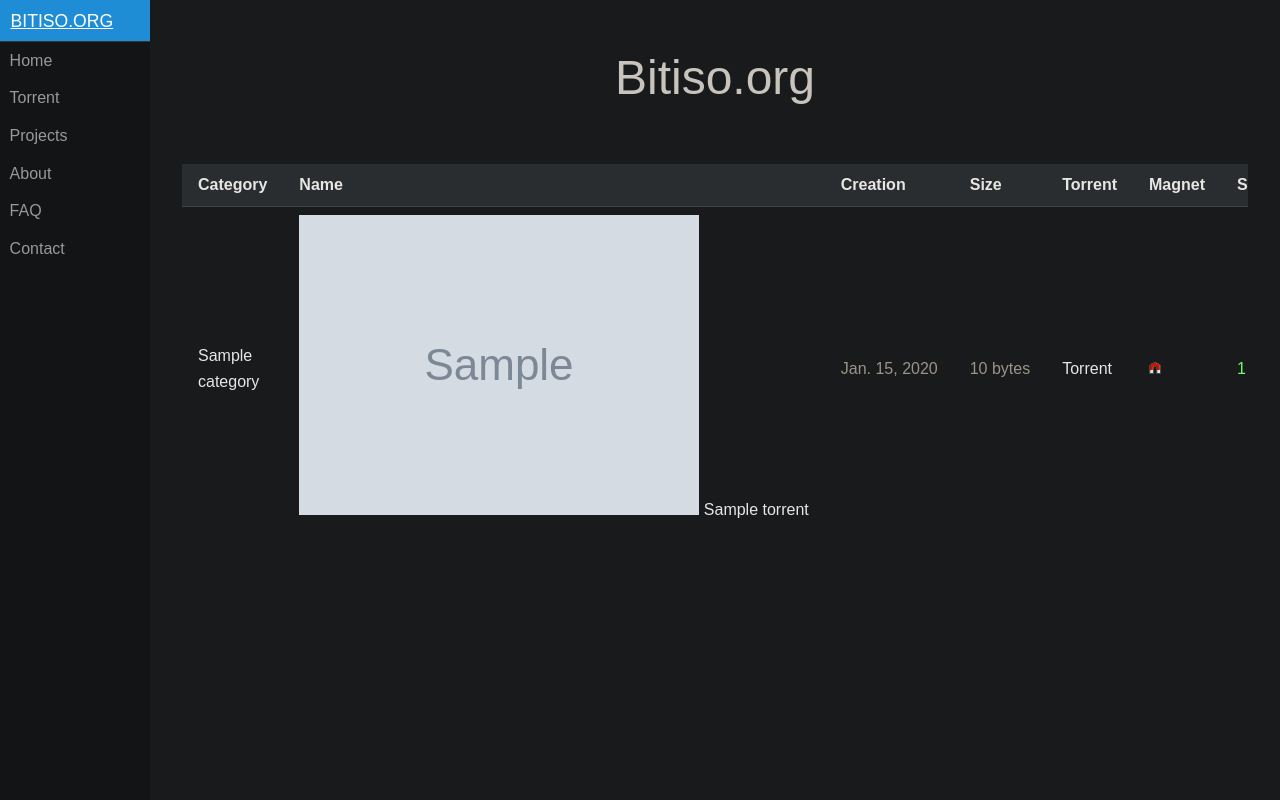
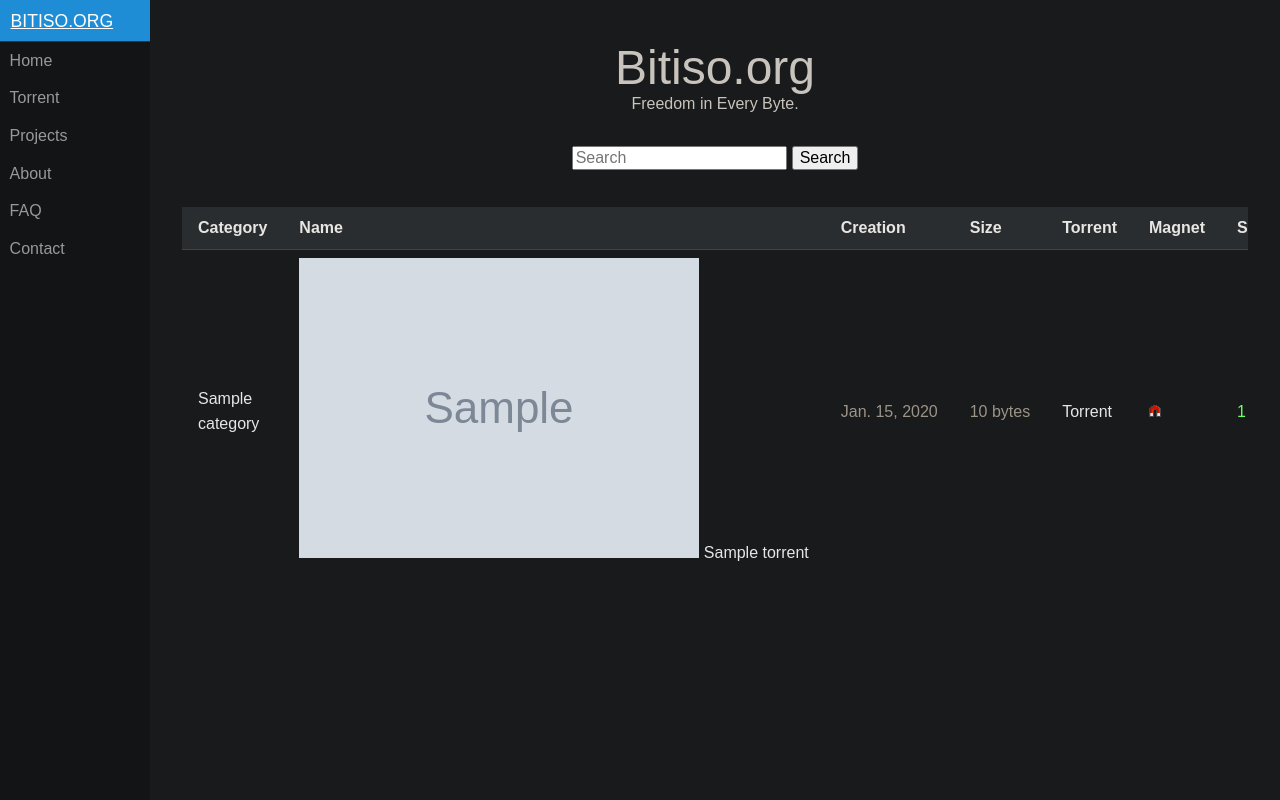
Before and after one commit to pandamasta/bitiso-django, a Django app: page / in a window 1280 px wide. Run offline with Django 3.2, Linux system fonts and the light colour scheme; tables that the repository leaves empty hold one stand-in row (values such as "Sample post"); grey boxes marked "Sample" are stand-in pictures; some libraries are stand-ins or nearby versions.

Commit message:
Add search bar

```diff
--- /dev/null
+++ b/torrent/forms.py
@@ -0,0 +1,4 @@
+from django import forms
+
+class SearchForm(forms.Form):
+    query = forms.CharField(label="Search", max_length=100)
--- a/torrent/models.py
+++ b/torrent/models.py
@@ -2,6 +2,7 @@
 from django.conf import settings
 from django.utils.translation import gettext_lazy as _
 from PIL import Image as PILImage
+from django.utils.text import slugify
 import os
 
 class Category(models.Model):
@@ -18,11 +19,29 @@
 
     id = models.AutoField(primary_key=True)
     name = models.CharField(_(u'Name'), max_length=64, null=False)
+    # slug = models.SlugField(unique=False, blank=True)
+    slug = models.SlugField(blank=True, null=True)
+
     category_parent_id = models.ForeignKey('self', verbose_name=_(u'Parent category'), blank=True, null=True,
                                            on_delete=models.PROTECT)
     creation = models.DateTimeField(auto_now_add=True, null=False)
     deletion = models.DateTimeField(_(u'Delete?'), blank=True, null=True)
 
+    def _generate_unique_slug(self):
+        value = self.name
+        slug_candidate = slugify(value)
+        unique_slug = slug_candidate
+        number = 1
+        while Category.objects.filter(slug=unique_slug).exists():
+            unique_slug = '{}-{}'.format(slug_candidate, number)
+            number += 1
+        return unique_slug
+
+    def save(self, *args, **kwargs):
+        if not self.slug:
+            self.slug = self._generate_unique_slug()
+            # self.slug = slugify(self.name)
+        super().save(*args, **kwargs)
 
 class Tracker(models.Model):
     """
--- a/torrent/static/css/styles.css
+++ b/torrent/static/css/styles.css
@@ -61,7 +61,9 @@
      border-bottom-color: rgb(53, 57, 59);
  }
     .header h1 {
-        margin: 0.2em 0;
+        /*margin: 0.5em 0;*/
+        padding: 0px;
+        margin: 0px;
         font-size: 3em;
         font-weight: 300;
     }
@@ -441,9 +443,9 @@
 .project-detail-container {
     margin: 20px 0;
     padding: 20px;
-    border: 1px solid #e6e6e6;
-    border-radius: 5px;
-    background-color: #f9f9f9;
+    /*border: 1px solid #e6e6e6;*/
+    /*border-radius: 5px;*/
+    /*background-color: #f9f9f9;*/
 }
 
 .project-image-container {
@@ -481,3 +483,41 @@
 .project-links a:hover {
     border-bottom-color: transparent;
 }
+
+.search-container {
+    display: flex;
+    justify-content: center;
+    align-items: center;
+    padding: 20px;  /* Donne un peu d'espace autour du formulaire */
+}
+
+.centered-form {
+    text-align: center;
+    display: flex; /* Utilisation de flex pour disposer les éléments en ligne */
+}
+
+.search-container {
+    text-align: center;
+    padding-top: 2rem;
+    padding-bottom: 2rem;
+}
+
+.centered-form {
+    display: inline-flex; /* Changed this to inline-flex */
+    justify-content: center; /* Horizontally aligns the child elements in the center */
+    align-items: center; /* Vertically aligns the child elements in the middle */
+}
+
+.search-input {
+    box-sizing: border-box;
+    margin-right: 5px;
+    width: 75%;
+}
+
+.search-btn {
+    box-sizing: border-box;
+}
+
+.torrent-table {
+    margin-top: 5px;
+}
--- a/torrent/templates/torrent/base.html
+++ b/torrent/templates/torrent/base.html
@@ -13,6 +13,13 @@
 pre {
   color: rgb(255, 117, 26);
 }
+    {#.freedom-text {#}
+    {#    font-family: 'Roboto Slab', serif;#}
+    {#    font-size: 24px;#}
+    {#    color: rgba(104, 136, 255, 0.6); /* une couleur orange accrocheuse */#}
+    {#    text-shadow: 2px 2px 4px rgba(0, 0, 0, 0.5); /* une ombre portée pour plus de profondeur */#}
+    {#}#}
+
 </style>
 <body>
 
@@ -30,6 +37,8 @@
 
             <!-- <h2></h2> -->
             <h1>Bitiso.org</h1>
+            <div class="freedom-text">Freedom in Every Byte.</div>
+
         </div>
 
         <div class="content">
--- a/torrent/templates/torrent/index.html
+++ b/torrent/templates/torrent/index.html
@@ -2,8 +2,16 @@
 {% block title %}Bitiso.org{% endblock %}
 {% load static %}
 {% block content %}
+
+<div class="search-container">
+    <form method="get" action="" class="centered-form">
+        <input type="text" class="search-input" placeholder="Search" name="query" value="{{ request.GET.query|default:'' }}" maxlength="30">
+        <button type="submit" class="search-btn">Search</button>
+    </form>
+</div>
+
     <div class="scrollable-container">
-<table class="pure-table pure-table-horizontal">
+<table class="pure-table pure-table-horizontal torrent-table">
     <thead>
             <tr>
                 <th>Category</th>
--- a/torrent/urls.py
+++ b/torrent/urls.py
@@ -6,7 +6,8 @@
 # Wire up our API using automatic URL routing.
 # Additionally, we include login URLs for the browsable API.
 urlpatterns = [
-    path('', views.index),
+    path('', views.torrent_list_view),
+    # path('', search, name='torrent/index.html'),
     path('detail/<info_hash>/', views.detail),
     path('category/<category_id>/', views.category),
     path('project/<int:project_id>/', views.project_detail, name='torrent/project_detail.html'),
@@ -15,4 +16,5 @@
     path('about/', TemplateView.as_view(template_name="torrent/about.html")),
     path('faq/', TemplateView.as_view(template_name="torrent/faq.html")),
     path('contact/', TemplateView.as_view(template_name="torrent/contact.html")),
+
 ]
--- a/torrent/views.py
+++ b/torrent/views.py
@@ -2,6 +2,8 @@
 from django.http import HttpResponse
 from django.core.management import call_command
 from django.shortcuts import render, get_object_or_404
+from .models import Torrent
+from .forms import SearchForm
 
 def project_detail(request, project_id):
     project = get_object_or_404(Project, pk=project_id)
@@ -71,8 +73,21 @@
         return HttpResponse("Script inconnu.", status=400)
 
 
-
-
     # categories = Category.objects.all()
     # projects = Project.objects.all()
     return render(request, 'upload_image.html')
+
+
+
+def torrent_list_view(request):
+    form = SearchForm(request.GET or None)
+    torrents = Torrent.objects.filter(is_active=True).order_by('-creation')
+
+    if form.is_valid():
+        query = form.cleaned_data['query']
+        torrents = torrents.filter(name__icontains=query)
+
+        # ... (code de pagination si nécessaire)
+
+    context = {'form': form, 'torrent_list': torrents}
+    return render(request, 'torrent/index.html', context)
```
Also changed, not shown: torrent/migrations/0011_category_slug.py (added).
